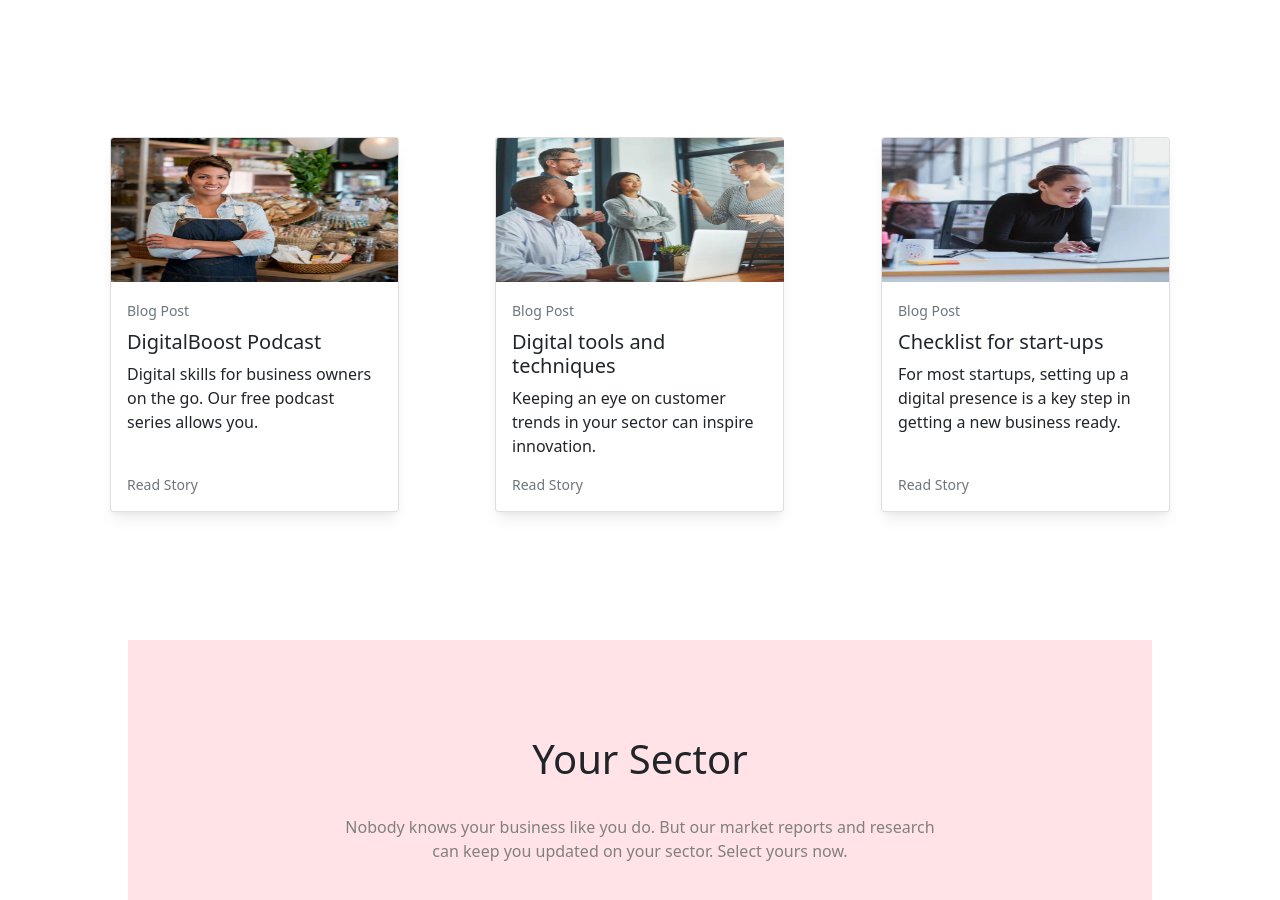
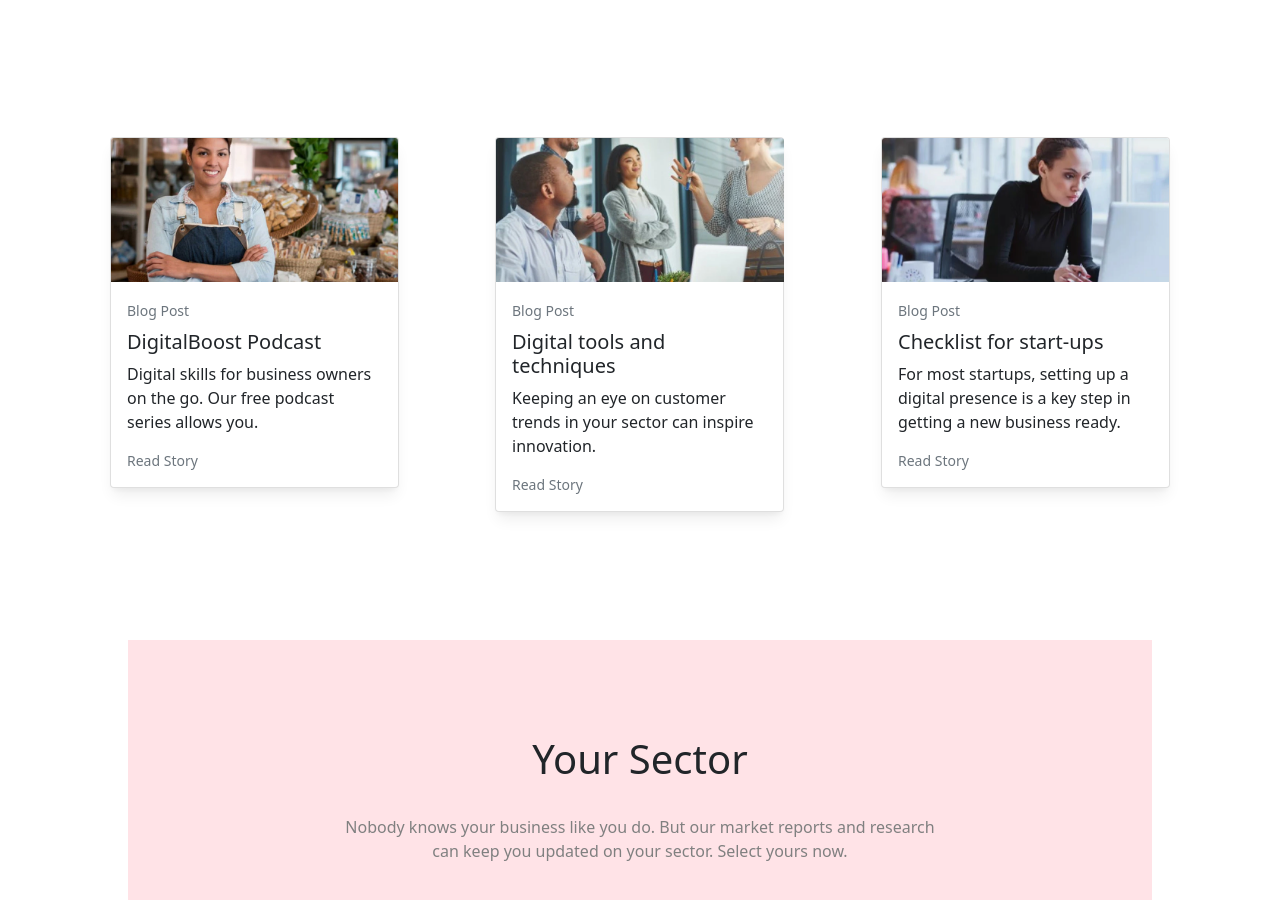
Before and after one commit to satyamsharma17/founders.promo, a plain HTML site: page index.html in a window 1280 px wide. Shown: the part 2980-3880 px from the top of the page. Drawn offline with nearby package versions, Linux system fonts and the light colour scheme.

Commit message:
3 image section updated

```diff
--- a/index.html
+++ b/index.html
@@ -246,7 +246,7 @@
     <!-- 3 Image Section -->
     <div class="row row-cols-1 row-cols-md-3 g-4 mx-5 my-5">
         <div class="col px-5" data-aos="zoom-out" data-aos-duration="800">
-            <div class="card h-100">
+            <div class="card h-200">
                 <img src="assets/podcast.png" class="card-img-top" alt="" />
                 <div class="card-body">
                     <small class="text-muted">Blog Post</small>
@@ -259,7 +259,7 @@
             </div>
         </div>
         <div class="col px-5" data-aos="zoom-out" data-aos-duration="800">
-            <div class="card h-100">
+            <div class="card h-200">
                 <img src="assets/tools.png" class="card-img-top" alt="" />
                 <div class="card-body">
                     <small class="text-muted">Blog Post</small>
@@ -270,7 +270,7 @@
             </div>
         </div>
         <div class="col px-5" data-aos="zoom-out" data-aos-duration="800">
-            <div class="card h-100">
+            <div class="card h-200">
                 <img src="assets/startup.png" class="card-img-top" alt="" />
                 <div class="card-body">
                     <small class="text-muted">Blog Post</small>
--- a/style.css
+++ b/style.css
@@ -961,3 +961,10 @@ body {
       display: none;
     }
     }
+
+    /* 3 Image Section */
+.card-img-top{
+  width:100%;
+  height: 10vw;
+  object-fit: cover;
+}
```
